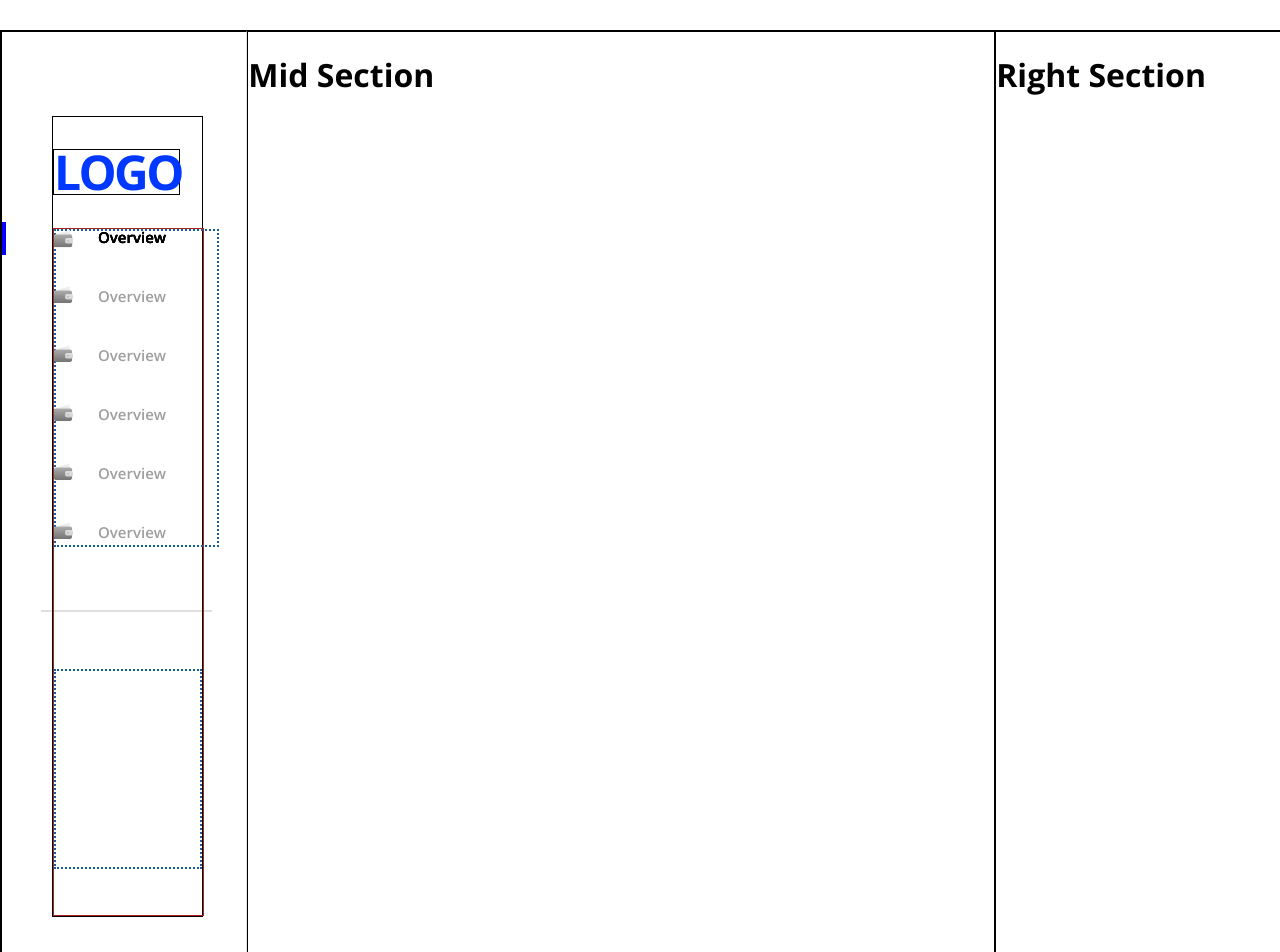
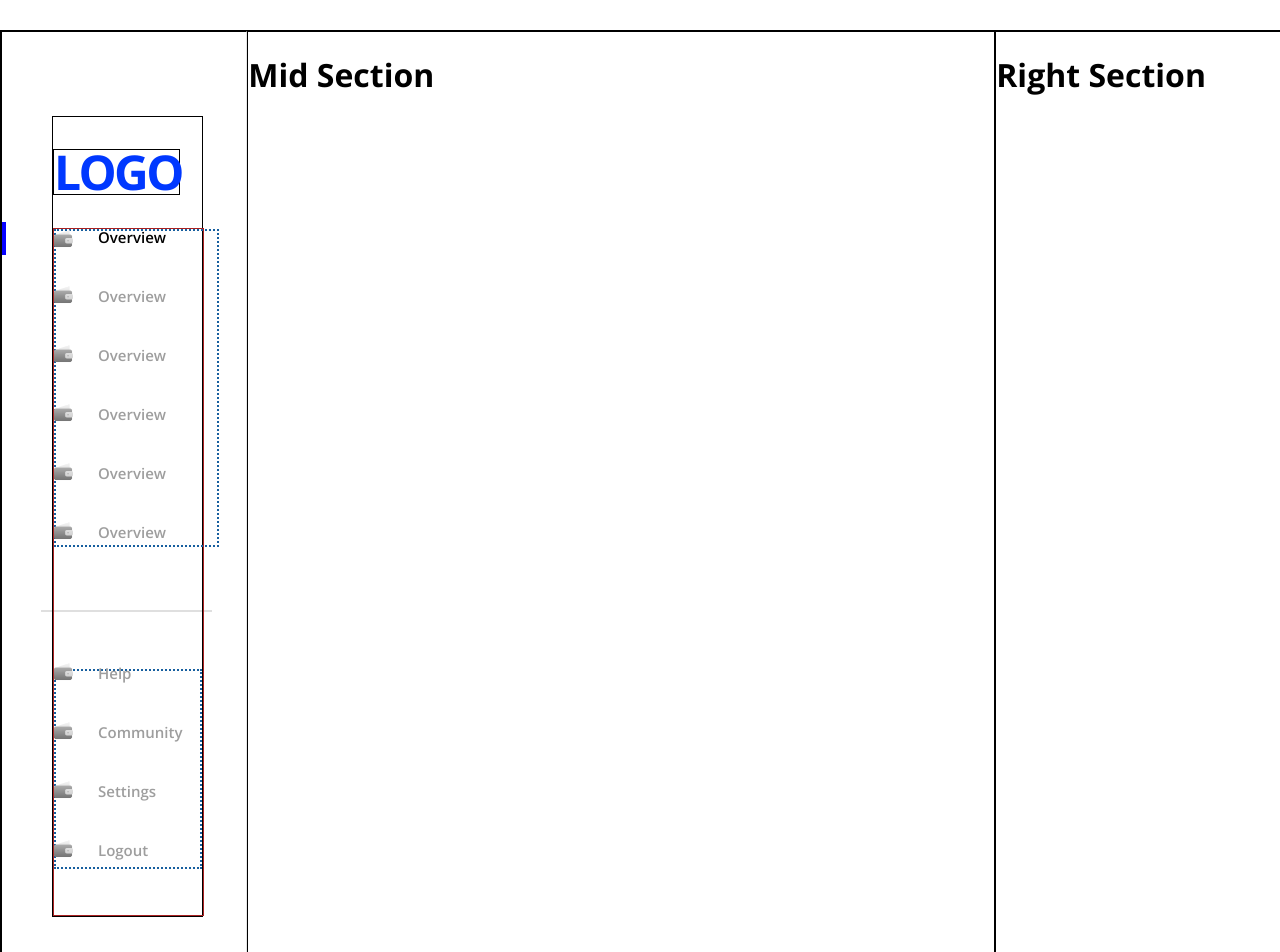
Before and after one commit to shivraj32644/Dashboard, a React (Create React App) app: page / in a window 1280 px wide. Shown: the top 952 px of the page. Built offline with nearby package versions, Linux system fonts and the light colour scheme; the HTML template or start-up script is replaced by a standard one.

Commit message:
working on sidebar

```diff
--- a/src/Components/Sidebar.jsx
+++ b/src/Components/Sidebar.jsx
@@ -51,21 +51,33 @@ export const Sidebar = () => {
           </Box>
           <Box className={styles.child2}>
 
-          <Box className={styles.frameI}>
-              <Box className={styles.subFrameI}>
+          <Box className={styles.Child2frameI}>
+              <Box className={styles.Child2subFrameI}>
                 <img src={img1} alt="" />
               </Box>
-              <p>Overview</p>
-            </Box><Box className={styles.frameI}>
-              <Box className={styles.subFrameI}>
+              <p>Help</p>
+            </Box>
+
+            <Box className={styles.Child2frameII}>
+              <Box className={styles.Child2subFrameI}>
                 <img src={img1} alt="" />
               </Box>
-              <p>Overview</p>
-            </Box><Box className={styles.frameI}>
-              <Box className={styles.subFrameI}>
+              <p>Community</p>
+            </Box>
+
+
+            <Box className={styles.Child2frameIII}>
+              <Box className={styles.Child2subFrameI}>
                 <img src={img1} alt="" />
               </Box>
-              <p>Overview</p>
+              <p>Settings</p>
+            </Box>
+
+            <Box className={styles.Child2frameIV}>
+              <Box className={styles.Child2subFrameI}>
+                <img src={img1} alt="" />
+              </Box>
+              <p>Logout</p>
             </Box>
 
 
--- a/src/Styles/sidebar.module.css
+++ b/src/Styles/sidebar.module.css
@@ -1,5 +1,4 @@
-@import url('https://fonts.googleapis.com/css2?family=Poppins:wght@100;200;300;400;500;600;700;800;900&family=Roboto:wght@300;400;500;700;900&display=swap');
-
+@import url("https://fonts.googleapis.com/css2?family=Poppins:wght@100;200;300;400;500;600;700;800;900&family=Roboto:wght@300;400;500;700;900&display=swap");
 
 .mainBar {
   border: 1px solid #000;
@@ -285,3 +284,123 @@
   order: 1;
   flex-grow: 0;
 }
+
+.Child2subFrameI img {
+  width: 19px;
+  height: 19px;
+  flex: none;
+  order: 0;
+  flex-grow: 0;
+}
+
+.Child2frameI {
+  display: flex;
+  flex-direction: row;
+  justify-content: center;
+  align-items: center;
+  padding: 0px;
+  gap: 25px;
+  position: absolute;
+  width: 144px;
+  height: 19px;
+  left: 0px;
+  top: 436px;
+}
+.Child2frameI p {
+  width: 100px;
+  height: 14px;
+  font-style: normal;
+  font-weight: 600;
+  font-size: 15px;
+  line-height: 91.5%;
+  display: flex;
+  align-items: center;
+  color: #9e9e9e;
+  flex: none;
+  order: 1;
+  flex-grow: 0;
+}
+
+.Child2frameII {
+  display: flex;
+  flex-direction: row;
+  justify-content: center;
+  align-items: center;
+  padding: 0px;
+  gap: 25px;
+  position: absolute;
+  width: 144px;
+  height: 19px;
+  left: 0px;
+  top: 495px;
+}
+.Child2frameII p {
+  width: 100px;
+  height: 13px;
+  font-style: normal;
+  font-weight: 600;
+  font-size: 15px;
+  line-height: 91.5%;
+  display: flex;
+  align-items: center;
+  color: #9e9e9e;
+  flex: none;
+  order: 1;
+  flex-grow: 0;
+}
+
+.Child2frameIII {
+  display: flex;
+  flex-direction: row;
+  justify-content: center;
+  align-items: center;
+  padding: 0px;
+  gap: 25px;
+  position: absolute;
+  width: 144px;
+  height: 19px;
+  left: 0px;
+  top: 554px;
+}
+.Child2frameIII p {
+  width: 100px;
+  height: 12px;
+  font-style: normal;
+  font-weight: 600;
+  font-size: 15px;
+  line-height: 91.5%;
+  display: flex;
+  align-items: center;
+  color: #9e9e9e;
+  flex: none;
+  order: 1;
+  flex-grow: 0;
+}
+
+.Child2frameIV {
+  display: flex;
+  flex-direction: row;
+  justify-content: center;
+  align-items: center;
+  padding: 0px;
+  gap: 25px;
+  position: absolute;
+  width: 144px;
+  height: 19px;
+  left: 0px;
+  top: 613px;
+}
+.Child2frameIV p {
+  width: 100px;
+  height: 13px;
+  font-style: normal;
+  font-weight: 600;
+  font-size: 15px;
+  line-height: 91.5%;
+  display: flex;
+  align-items: center;
+  color: #9e9e9e;
+  flex: none;
+  order: 1;
+  flex-grow: 0;
+}
```
